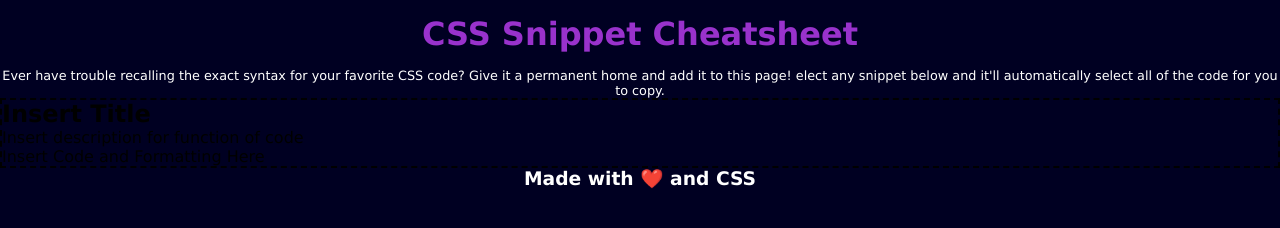
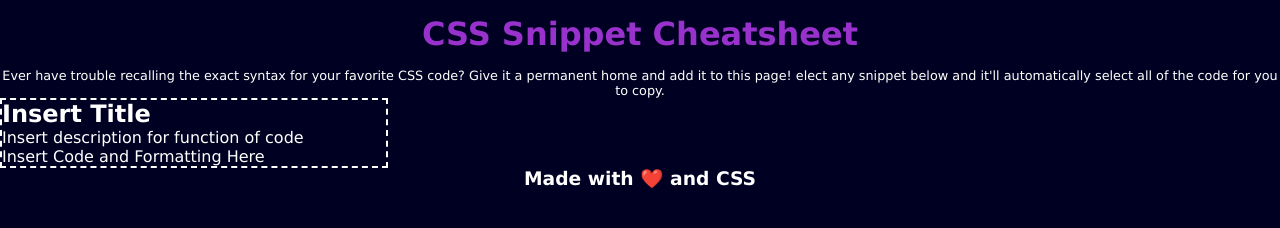
Before and after one commit to JennyRussell/css-snippits, a plain HTML site: page index.html in a window 1280 px wide. Drawn offline with Linux system fonts and the light colour scheme.

Commit message:
new changes to files

```diff
--- a/style.css
+++ b/style.css
@@ -31,7 +31,9 @@ footer {
 }
 
 .snippets{
+    color: white;
     border-style:dashed;
     border-width: 2px;
-    border-color: black;
+    border-color: white;
+    width: 30%;
 }
```
